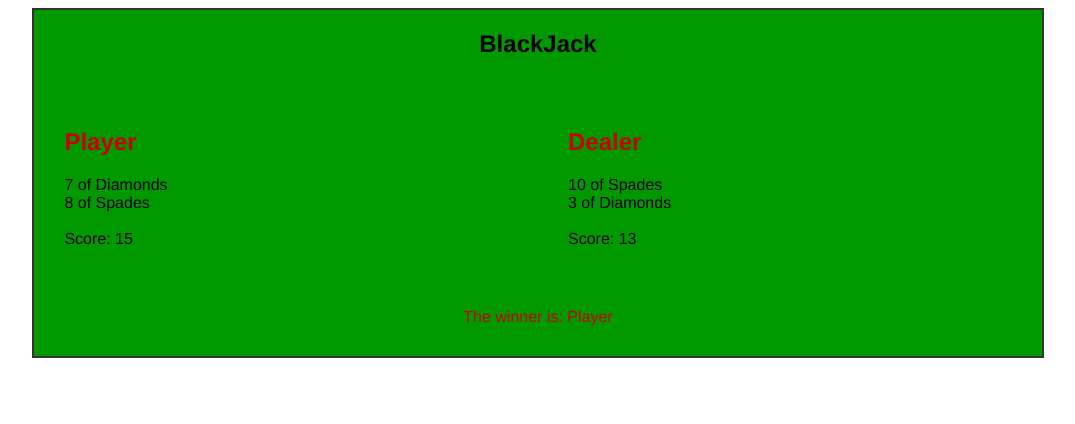
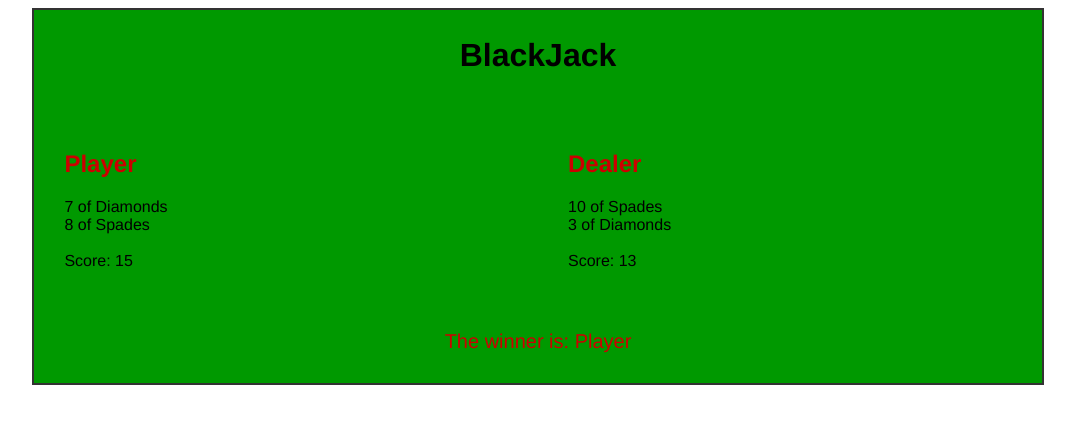
Before and after one commit to robings/BlackJack, a PHP site: page / in a window 1280 px wide. Shown: the top 424 px of the page, without its empty margins (102-1177 px from the left). Run offline with PHP 8.4, Linux system fonts and the light colour scheme.

Commit message:
added remaining html tags

```diff
--- a/index.php
+++ b/index.php
@@ -71,15 +71,24 @@ $dealerHandScore = $deckOfCards[1]['score'] + $deckOfCards[3]['score'];
  * @param $dealerScoreParam
  */
 function buildPageDisplay($playerHandParam, $playerScoreParam, $dealerHandParam, $dealerScoreParam) {
+   echo '<!DOCTYPE html>';
+   echo '<html lang="en-GB">';
+
+   echo '<head>';
+
     echo '<style>';
     echo '* { box-sizing: border-box; }';
-    echo 'html { font-family: "Helvetica Neue", sans-serif; }';
-    echo 'h1 { text-align: center; }';
+    echo 'html { font-family: "Helvetica Neue", sans-serif; font-size: 16px; }';
+    echo 'h1 { text-align: center; font-size: 2rem; }';
     echo 'section { background-color: #009900; width: 80%; margin: 0 auto; overflow: auto; border: 2px solid #333333; }';
-    echo 'section div { float: left; padding: 30; width: 50%}';
-    echo 'section div.winner { width: 100%; color: #CC0000; text-align: center; }';
-    echo 'h2 { color: #CC0000; }';
+    echo 'section div { float: left; padding: 30px; width: 50%}';
+    echo 'section div.winner { width: 100%; color: #CC0000; text-align: center; font-size: 1.25rem;}';
+    echo 'h2 { color: #CC0000; font-size: 1.5rem; }';
     echo '</style>';
+
+    echo '</head>';
+
+    echo '<body>';
 
     echo '<section>';
     echo '<h1>BlackJack</h1>';
@@ -100,6 +109,10 @@ function buildPageDisplay($playerHandParam, $playerScoreParam, $dealerHandParam,
     echo ($playerScoreParam > $dealerScoreParam ? 'Player' : 'Dealer');
     echo '</div>';
     echo '</section>';
+
+    echo '</body>';
+
+    echo '</html>';
 }
 
 buildPageDisplay($playerHand, $playerHandScore, $dealerHand, $dealerHandScore);
```
